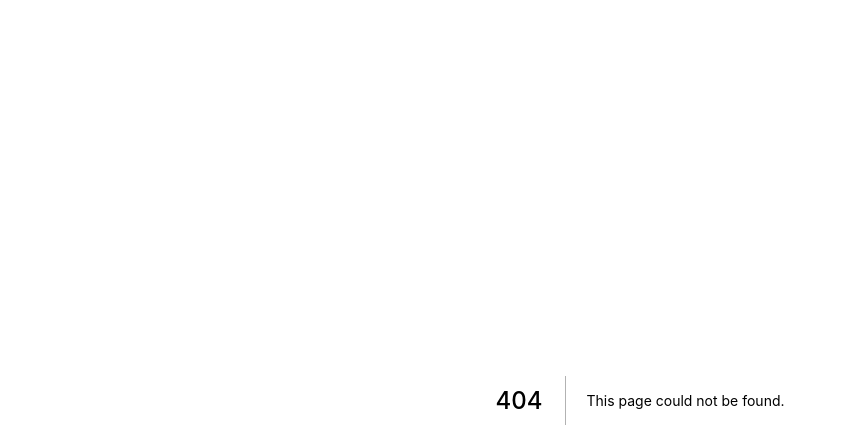
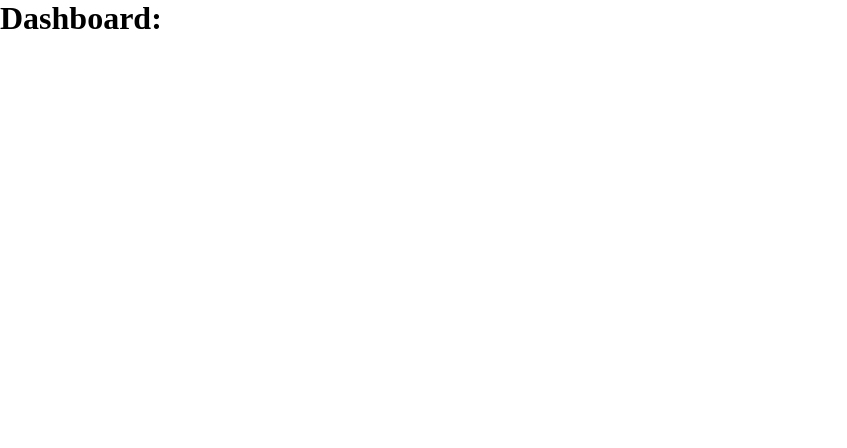
Before and after one commit to RodrigoSaantos/next-auth, a Next.js app: page /dashboard in a window 1280 px wide. Before the commit this address had no page. Shown: the top 448 px of the page, without its empty margins (0-847 px from the left). Built offline with nearby package versions, Linux system fonts and the light colour scheme.

Commit message:
Saving user data

```diff
--- a/src/contexts/AuthContext.tsx
+++ b/src/contexts/AuthContext.tsx
@@ -1,5 +1,12 @@
-import { createContext, ReactNode } from "react";
+import Router from "next/router";
+import { createContext, ReactNode, useState } from "react";
 import { api } from "../services/api";
+
+type User = {
+  email: string;
+  permissions: string[];
+  roles: string[];
+}
 
 type SignInCredentials = {
   email: string;
@@ -8,6 +15,7 @@ type SignInCredentials = {
 
 type AuthContextData = {
   signIn(credentials: SignInCredentials): Promise<void>;
+  user: User | undefined;
   isAuthenticated: boolean;
 }
 
@@ -18,7 +26,8 @@ type AuthProviderProps = {
 export const AuthContext = createContext({} as AuthContextData);
 
 export function AuthProvider({ children }: AuthProviderProps) {
-  const isAuthenticated = false;
+  const [user, setUser] = useState<User | undefined>();
+  const isAuthenticated = !!user;
 
   async function signIn({ email, password }: SignInCredentials) {
     try {
@@ -27,13 +36,21 @@ export function AuthProvider({ children }: AuthProviderProps) {
         password,
       });
 
-      console.log(response.data);
+      const { token, refreshToken, permissions, roles } = response.data;
+
+      setUser({
+        email,
+        permissions,
+        roles,
+      });
+
+      Router.push('/dashboard')
     } catch (err) {
       console.log(err);
     }
   }
   return (
-    <AuthContext.Provider value={{isAuthenticated, signIn}}>
+    <AuthContext.Provider value={{isAuthenticated, signIn, user}}>
       {children}
     </AuthContext.Provider>
   )
--- /dev/null
+++ b/src/pages/dashboard.tsx
@@ -0,0 +1,9 @@
+import { useContext } from "react"
+import { AuthContext } from "../contexts/AuthContext"
+
+export default function Dashboard() {
+  const { user } = useContext(AuthContext);
+  return (
+    <h1>Dashboard: {user?.email}</h1>
+  )
+}
```
